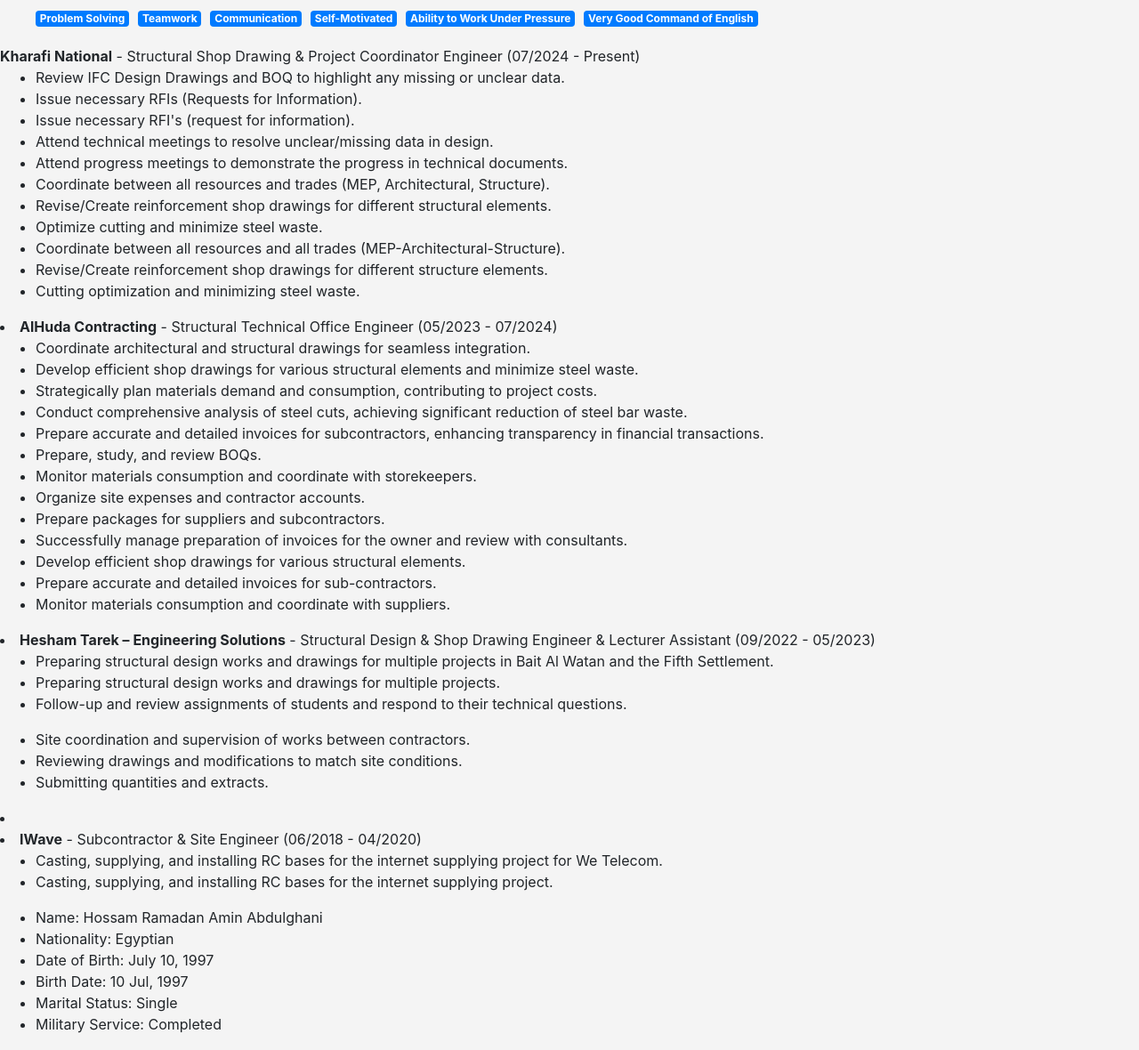
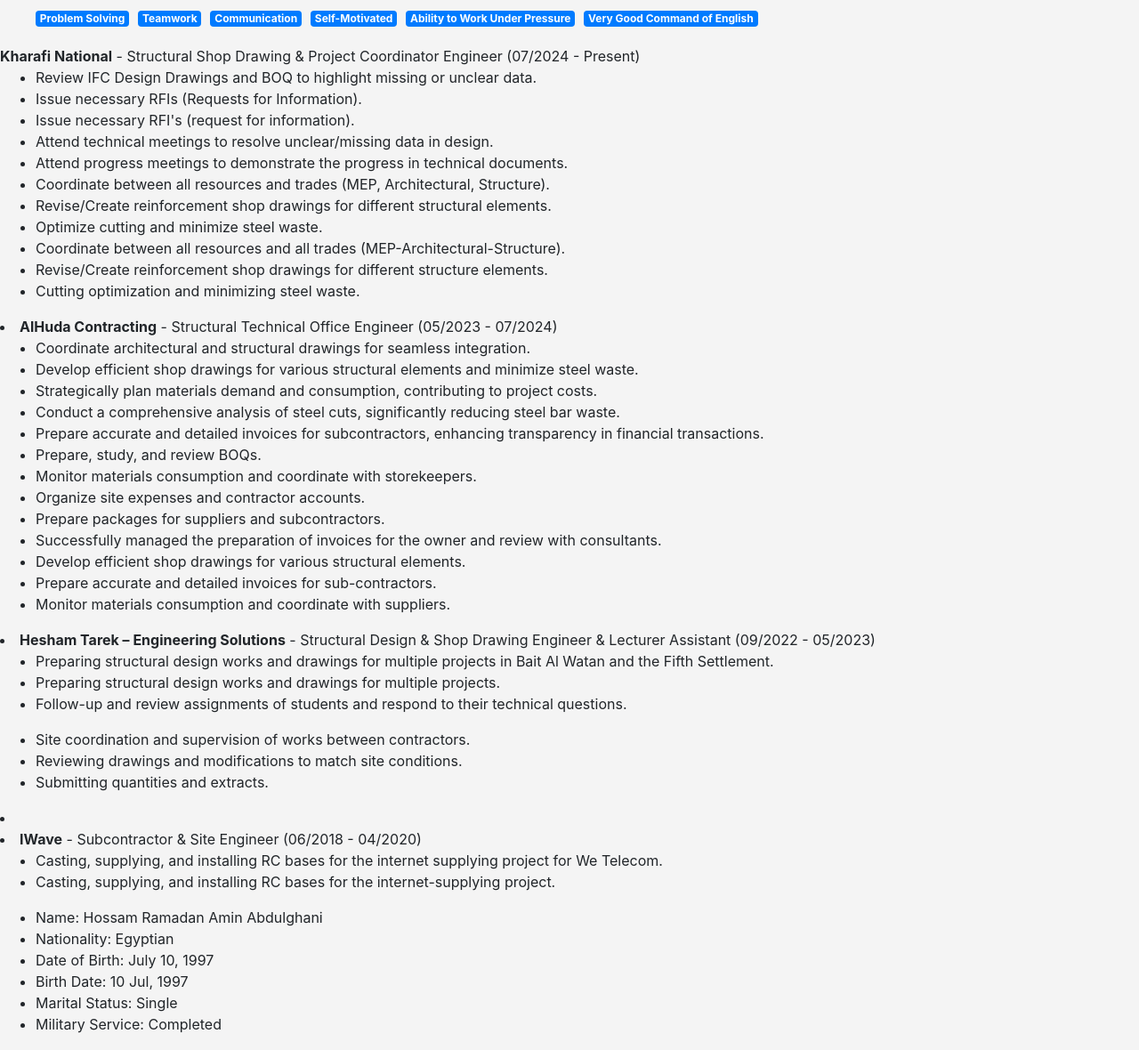
Before and after one commit to CE-Hossamramadan/CE-Hossamramadan, a plain HTML site: page index.html in a window 1280 px wide. Shown: the part 741-1921 px from the top of the page at 89% size. Drawn offline with nearby package versions, Linux system fonts and the light colour scheme.

Commit message:
Update index.html

```diff
--- a/index.html
+++ b/index.html
@@ -78,7 +78,7 @@
 
                 <strong>Kharafi National</strong> - Structural Shop Drawing & Project Coordinator Engineer (07/2024 - Present)
                 <ul>
-                    <li>Review IFC Design Drawings and BOQ to highlight any missing or unclear data.</li>
+                    <li>Review IFC Design Drawings and BOQ to highlight missing or unclear data.</li>
                     <li>Issue necessary RFIs (Requests for Information).</li>
                     <li>Issue necessary RFI's (request for information).</li>
                     <li>Attend technical meetings to resolve unclear/missing data in design.</li>
@@ -97,13 +97,13 @@
                     <li>Coordinate architectural and structural drawings for seamless integration.</li>
                     <li>Develop efficient shop drawings for various structural elements and minimize steel waste.</li>
                     <li>Strategically plan materials demand and consumption, contributing to project costs.</li>
-                    <li>Conduct comprehensive analysis of steel cuts, achieving significant reduction of steel bar waste.</li>
+                    <li>Conduct a comprehensive analysis of steel cuts, significantly reducing steel bar waste.</li>
                     <li>Prepare accurate and detailed invoices for subcontractors, enhancing transparency in financial transactions.</li>
                     <li>Prepare, study, and review BOQs.</li>
                     <li>Monitor materials consumption and coordinate with storekeepers.</li>
                     <li>Organize site expenses and contractor accounts.</li>
                     <li>Prepare packages for suppliers and subcontractors.</li>
-                    <li>Successfully manage preparation of invoices for the owner and review with consultants.</li>
+                    <li>Successfully managed the preparation of invoices for the owner and review with consultants.</li>
                     <li>Develop efficient shop drawings for various structural elements.</li>
                     <li>Prepare accurate and detailed invoices for sub-contractors.</li>
                     <li>Monitor materials consumption and coordinate with suppliers.</li>
@@ -128,7 +128,7 @@
                 <strong>IWave</strong> - Subcontractor & Site Engineer (06/2018 - 04/2020)
                 <ul>
                     <li>Casting, supplying, and installing RC bases for the internet supplying project for We Telecom.</li>
-                    <li>Casting, supplying, and installing RC bases for the internet supplying project.</li>
+                    <li>Casting, supplying, and installing RC bases for the internet-supplying project.</li>
                 </ul>
             </li>
         </ul>
```
